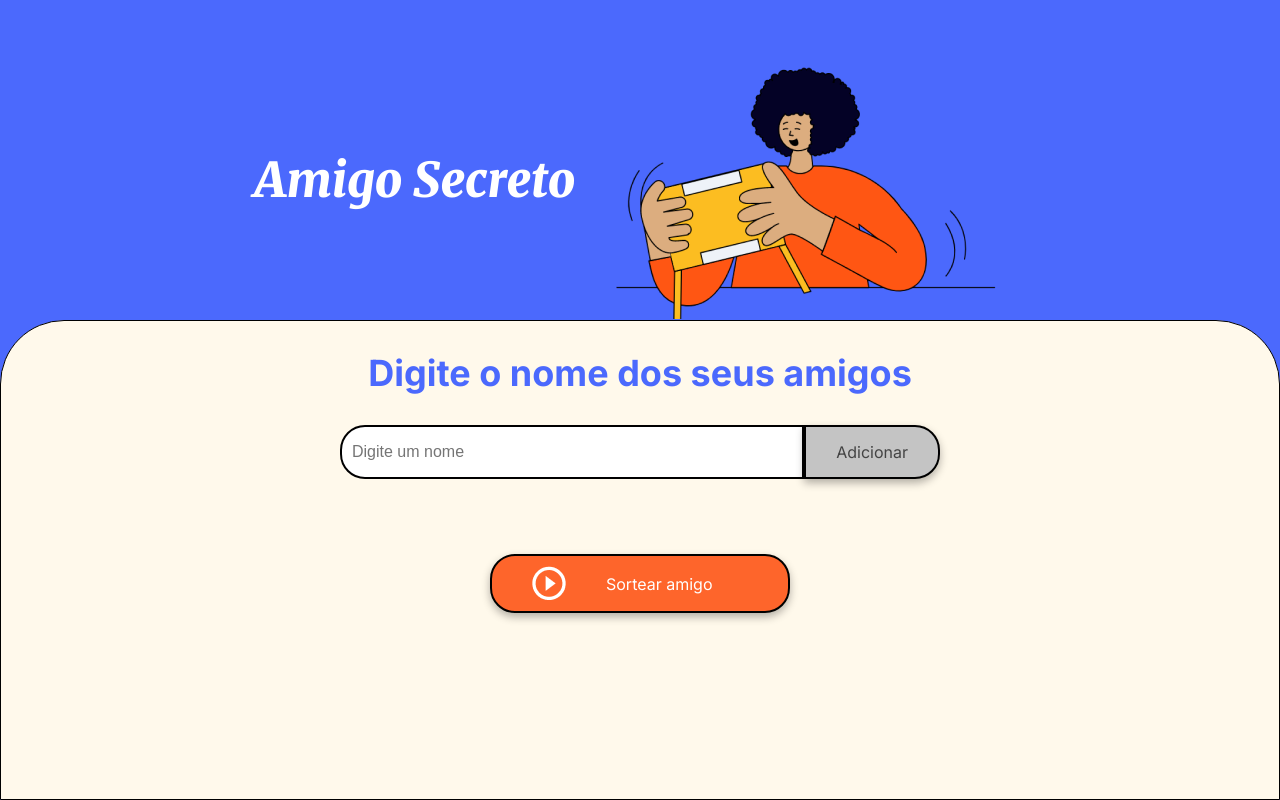
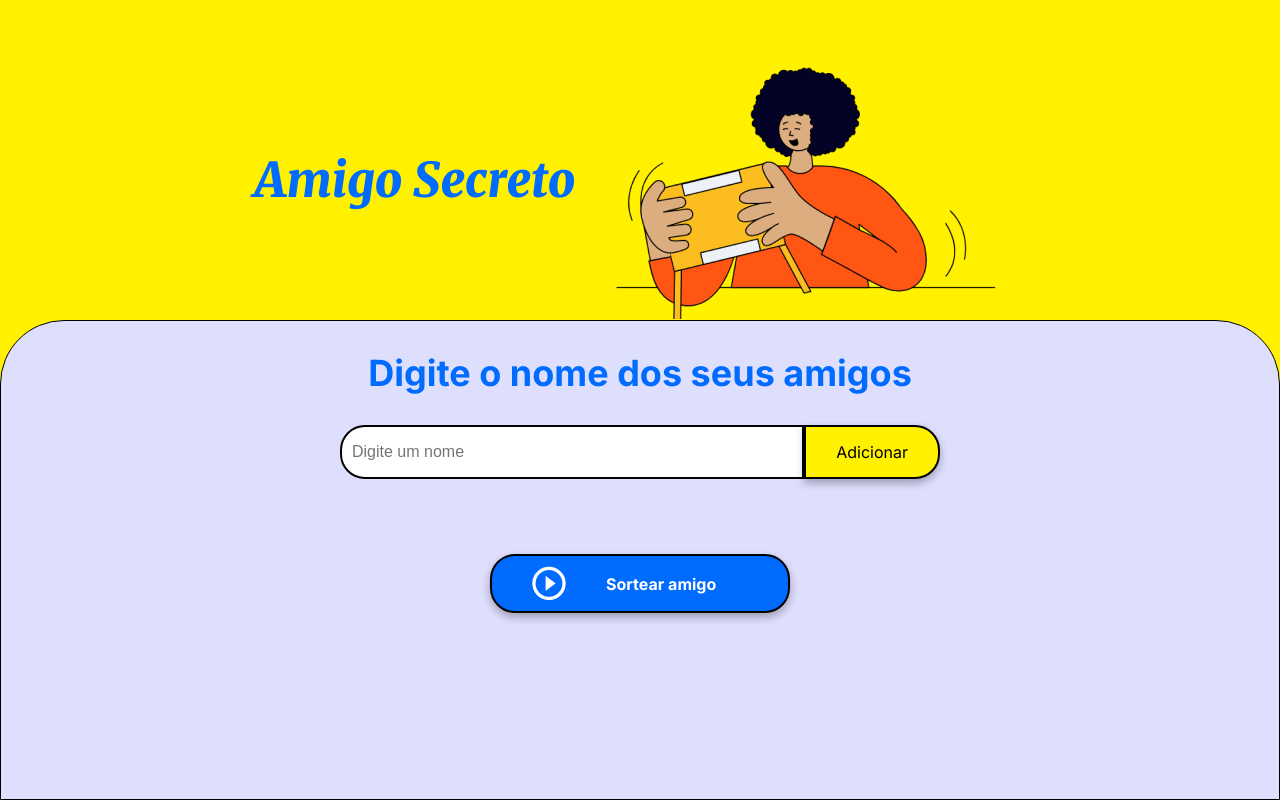
Before and after one commit to eduardoDeAAMelo/novo-amigo-secreto, a plain HTML site: page index.html in a window 1280 px wide. Drawn offline with Linux system fonts and the light colour scheme.

Commit message:
ajustado o estilo da página

```diff
--- a/style.css
+++ b/style.css
@@ -17,7 +17,7 @@
 
 body {
     height: 100vh;
-    background-color: var(--color-primary);
+    background-color: #FFF100;
     display: flex;
     justify-content: center;
     align-items: center;
@@ -42,7 +42,7 @@ body {
 /* Seção de entrada */
 .input-section {
     flex: 60%;
-    background-color: var(--color-secondary);
+    background-color: #dedefd;
     border: 1px solid #000;
     border-radius: 64px 64px 0 0;
     display: flex;
@@ -58,14 +58,14 @@ body {
     font-family: "Merriweather", serif;
     font-weight: 900;
     font-style: italic;
-    color: var(--color-white);
+    color: #006BFF;
 }
 
 .section-title {
     font-family: "Inter", serif;
     font-size: 36px;
     font-weight: 700;
-    color: var(--color-primary);
+    color: #006BFF;
     margin: 10px 0;
     text-align: center;
 }
@@ -116,13 +116,13 @@ button {
 }
 
 .button-add {
-    background-color: var(--color-tertiary);
-    color: var(--color-text);
+    background-color:#FFF100 ;
+    color: #000000;
     border-radius: 0 25px 25px 0;
 }
 
 .button-add:hover {
-    background-color: #a1a1a1;
+    background-color: #006BFF;
 }
 
 /* Listas */
@@ -136,7 +136,7 @@ ul {
 
 .result-list {
     margin-top: 15px;
-    color: #05DF05;
+    color: #ff6600;
     font-size: 22px;
     font-weight: bold;
     text-align: center;
@@ -149,7 +149,8 @@ ul {
     width: 100%;
     padding: 10px 40px;
     color: var(--color-white);
-    background-color: var(--color-button);
+    font-weight:bolder;
+    background-color: #006BFF;
     font-size: 16px;
 }
 
@@ -158,5 +159,5 @@ ul {
 }
 
 .button-draw:hover {
-    background-color: var(--color-button-hover);
+    background-color: #FFF100;
 }
```
Also changed, not shown: 1 other file.
